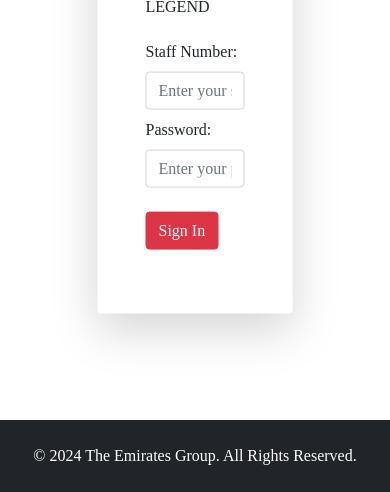
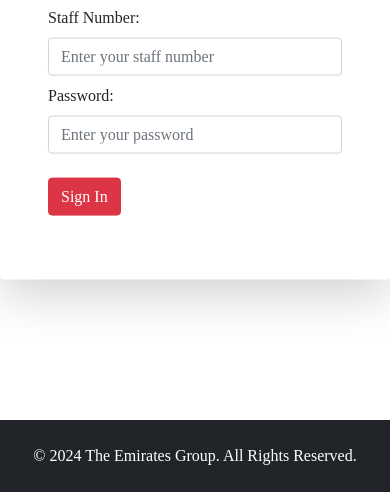
Before and after one commit to Doniamagdy/Crew-Legend, a plain HTML site: page index.html in a window 390 px wide. Shown: the part 352-844 px from the top of the page. Drawn offline with nearby package versions, Linux system fonts and the light colour scheme; a web font is replaced by a local one.

Commit message:
Update style.css

```diff
--- a/style.css
+++ b/style.css
@@ -289,3 +289,9 @@ left:-10px;
 
 
 }
+@media (min-width: 0px) and (max-width: 499px){
+.cardLogIn{
+    width:100% !important;
+}
+
+}
```
